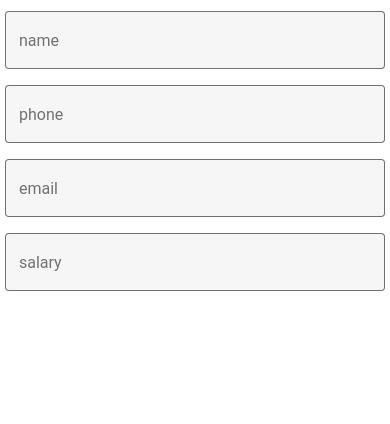
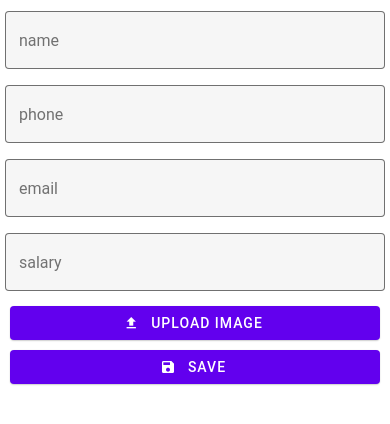
Before and after one commit to nguyenquangsang2042/employyApp, a React Native app: screen / in a window 390 px wide. Shown: the top 424 px of the page. Built offline with nearby package versions, Linux system fonts and the light colour scheme.

Commit message:
9. Adding Modal (popup)

```diff
--- a/screens/CreateEmployyeScreen.js
+++ b/screens/CreateEmployyeScreen.js
@@ -1,37 +1,109 @@
-import { StatusBar } from 'expo-status-bar';
-import React from 'react';
-import { StyleSheet, Text, View } from 'react-native';
-import { Button, TextInput } from 'react-native-paper';
+import { StatusBar } from "expo-status-bar";
+import React from "react";
+import { StyleSheet, Text, View } from "react-native";
+import { Button, Modal, TextInput } from "react-native-paper";
+import { Keyboard } from "react-native";
 
-const CreateEmployy=()=>{
-    const [Name,setName]=React.useState("")
-    const [phone,setPhone]=React.useState("")
-    const [Email,setEmail]=React.useState("")
-    const [salary,setSalary]=React.useState("")
-    const [modal,setModal]=React.useState(false)
+const CreateEmployy = () => {
+  const [Name, setName] = React.useState("");
+  const [phone, setPhone] = React.useState("");
+  const [Email, setEmail] = React.useState("");
+  const [salary, setSalary] = React.useState("");
+  const [modal, setModal] = React.useState(false);
+  const showModal = () =>{ setModal(true); Keyboard.dismiss();}
+  const hideModal = () => setModal(false);
+  const containerStyle = { backgroundColor: "white", padding: 20 };
+  return (
+    <View style={styles.root}>
+      <TextInput
+        label={"name"}
+        theme={theme}
+        mode={"outlined"}
+        style={styles.input}
+        value={Name}
+        onChangeText={(text) => setName(text)}
+      />
+      <TextInput
+        label={"phone"}
+        mode={"outlined"}
+        keyboardType="number-pad"
+        style={styles.input}
+        value={phone}
+        onChangeText={(text) => setPhone(text)}
+      />
+      <TextInput
+        label={"email"}
+        mode={"outlined"}
+        style={styles.input}
+        value={Email}
+        onChangeText={(text) => setEmail(text)}
+      />
+      <TextInput
+        label={"salary"}
+        mode={"outlined"}
+        keyboardType="number-pad"
+        style={styles.input}
+        value={salary}
+        onChangeText={(text) => setSalary(text)}
+      />
+    <View style={{margin:10}}      >
+        <Button style={{marginBottom:10}} icon="upload" mode="contained" onPress={showModal}>
+          upload Image
+        </Button>
+        <Button icon="content-save" mode="contained" onPress={showModal}>
+         Save
+        </Button>
+      </View>
+      <Modal
+      style={styles.modal}
+        visible={modal}
+        onDismiss={hideModal}
+        contentContainerStyle={containerStyle}
+      >
+        <View style={styles.modalView}>
+          <View style={styles.modalButtonView}>
+          <Button icon="image-area" mode="contained" onPress={showModal}>
+          upload Image
+        </Button>
+        <Button icon="camera" mode="contained" onPress={showModal}>
+          Take a picture
+        </Button>
+          </View>
+          <Button style={{backgroundColor:"#fff",shadowColor:"#fff"}} icon="cancel" mode="contained" onPress={hideModal}>
+          <Text style={{color:"#4f4f4f"}}>Cancel</Text>
+        </Button>
+        </View>
+      </Modal>
 
-    return(
-        <View style={StyleSheet.root}>
-            <TextInput label={"name"} theme={theme} mode={"outlined"}style={styles.input} value={Name} onChangeText={text=>setName(text)} />
-            <TextInput label={"phone"} mode={"outlined"} keyboardType="number-pad" style={styles.input} value={phone} onChangeText={text=>setPhone(text)}/>
-            <TextInput label={"email"} mode={"outlined"} style={styles.input} value={Email} onChangeText={text=>setEmail(text)}/>
-            <TextInput label={"salary"} mode={"outlined"} keyboardType="number-pad" style={styles.input} value={salary} onChangeText={text=>setSalary(text)}/>
-        </View>
-    )
-}
+    </View>
+  );
+};
 
-const theme={
-    colors:
-    {
-        primary:'red'
-    }
-}
-const styles=StyleSheet.create({
-    root:{
-        flex:1
-    },
-    input: {
-        margin:5
+const theme = {
+  colors: {
+    primary: "red",
+  },
+};
+const styles = StyleSheet.create({
+  root: {
+    flex: 1,
+  },
+  input: {
+    margin: 5,
+  },
+  modal:{
+    justifyContent: 'flex-end',
+    width:"100%",
+
+
+  },
+  modalView:{
+
       },
-})
+  modalButtonView:{
+      flexDirection:"row",
+      justifyContent:"space-around",
+      padding:10
+        }
+});
 export default CreateEmployy;
```
